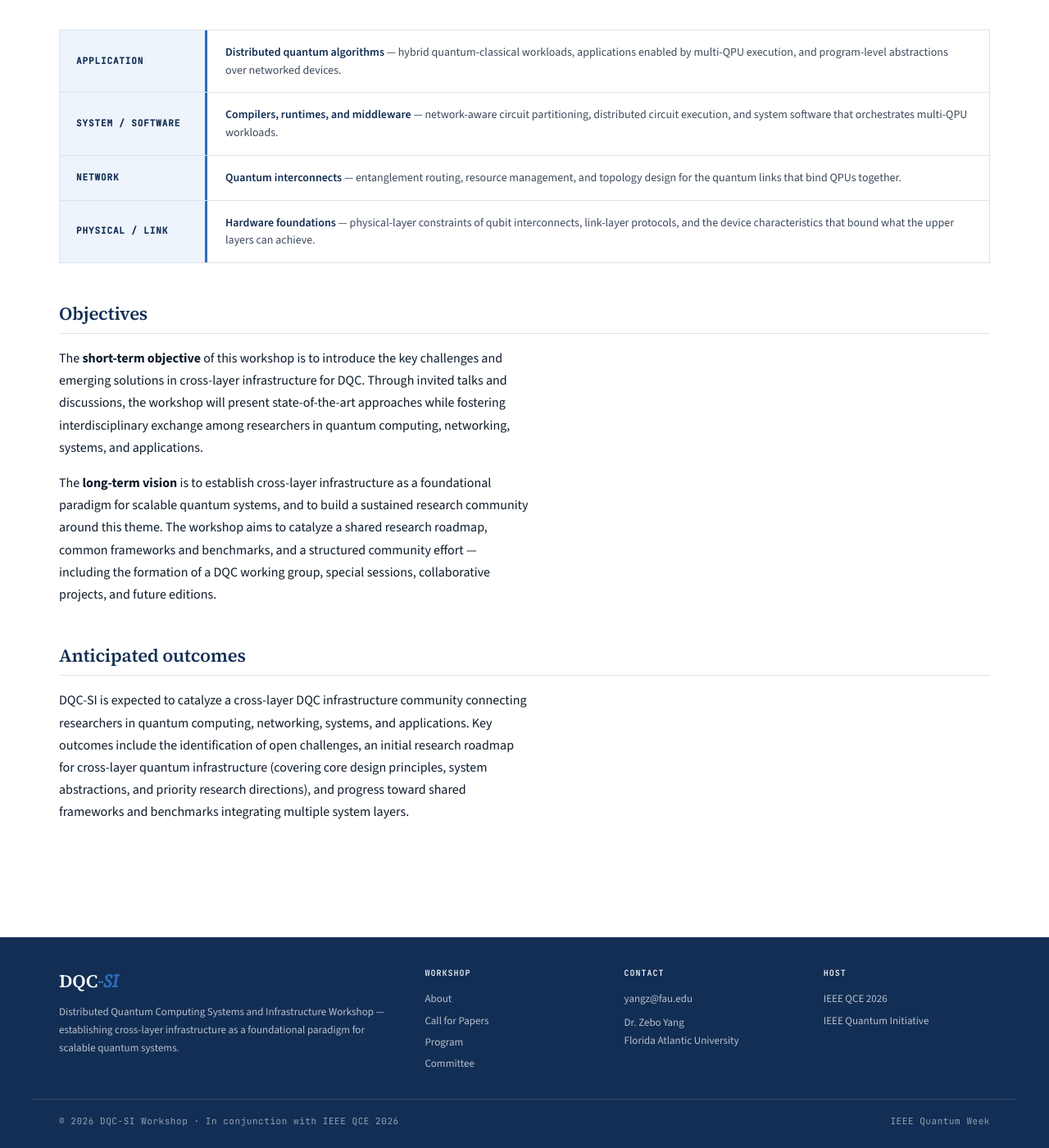
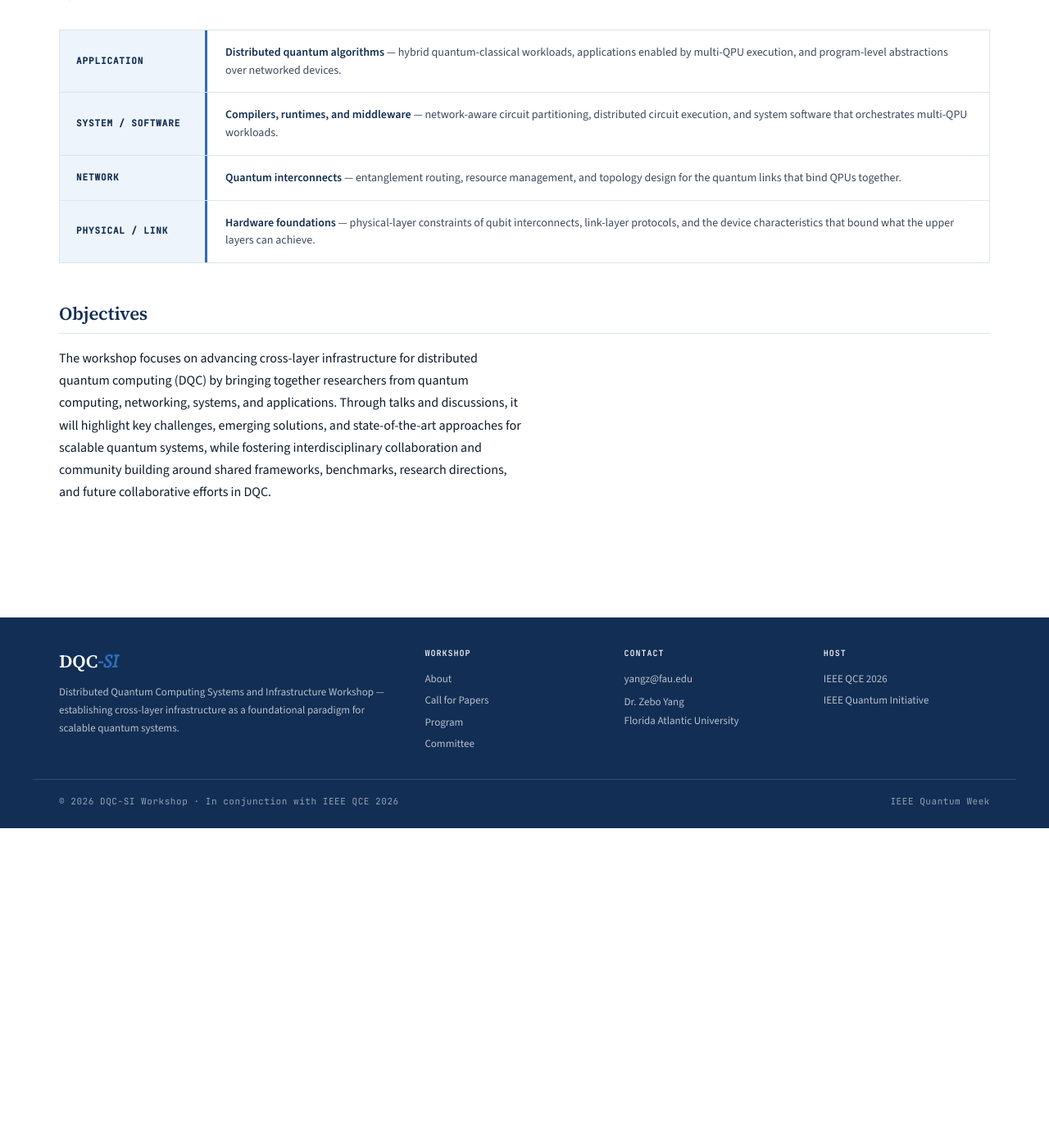
Before and after one commit to Senzhan9/DQC-SI-StableQ, a Jekyll site: the page built from index.html, in a window 1280 px wide and 1400 px high, scrolled down 1739 px. Shown: the whole window at 82% size. Built offline with Jekyll 4.4.1, drawn with Linux system fonts in a browser that asks for light colours; after the commit the page ends 2749 px from its top, so only the background shows below that.

Commit message:
Update objectives and remove outcomes

```diff
--- a/index.html
+++ b/index.html
@@ -118,13 +118,7 @@ layout: default
 
   <h2 class="subhead">Objectives</h2>
   <div class="prose">
-    <p>The <strong>short-term objective</strong> of this workshop is to introduce the key challenges and emerging solutions in cross-layer infrastructure for DQC. Through invited talks and discussions, the workshop will present state-of-the-art approaches while fostering interdisciplinary exchange among researchers in quantum computing, networking, systems, and applications.</p>
-    <p>The <strong>long-term vision</strong> is to establish cross-layer infrastructure as a foundational paradigm for scalable quantum systems, and to build a sustained research community around this theme. The workshop aims to catalyze a shared research roadmap, common frameworks and benchmarks, and a structured community effort — including the formation of a DQC working group, special sessions, collaborative projects, and future editions.</p>
-  </div>
-
-  <h2 class="subhead">Anticipated outcomes</h2>
-  <div class="prose">
-    <p>DQC-SI is expected to catalyze a cross-layer DQC infrastructure community connecting researchers in quantum computing, networking, systems, and applications. Key outcomes include the identification of open challenges, an initial research roadmap for cross-layer quantum infrastructure (covering core design principles, system abstractions, and priority research directions), and progress toward shared frameworks and benchmarks integrating multiple system layers.</p>
+    <p>The workshop focuses on advancing cross-layer infrastructure for distributed quantum computing (DQC) by bringing together researchers from quantum computing, networking, systems, and applications. Through talks and discussions, it will highlight key challenges, emerging solutions, and state-of-the-art approaches for scalable quantum systems, while fostering interdisciplinary collaboration and community building around shared frameworks, benchmarks, research directions, and future collaborative efforts in DQC.</p>
   </div>
 </article>
 
```
Also changed, not shown: _data/workshop.yml (+8 -24 lines).
